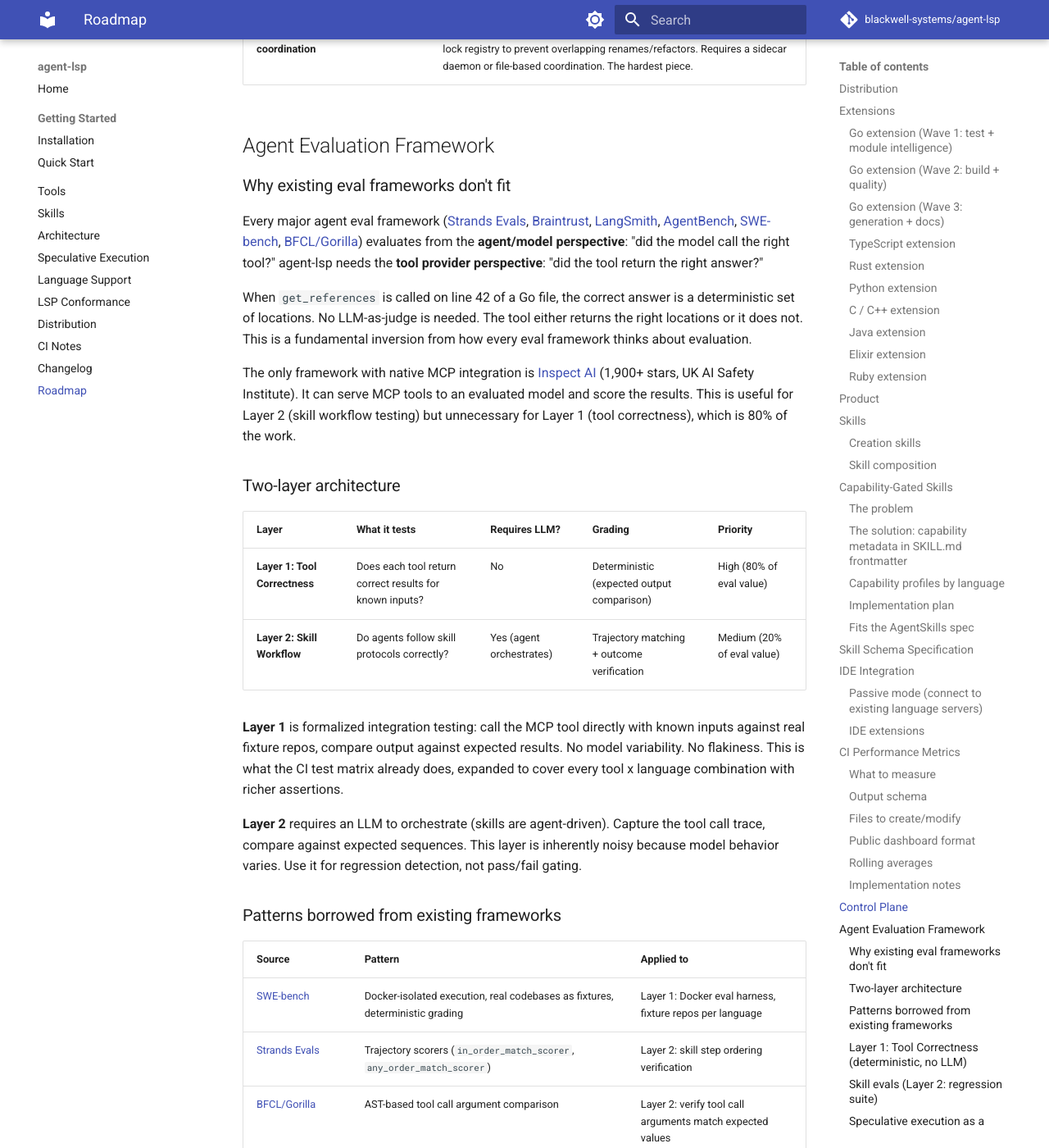
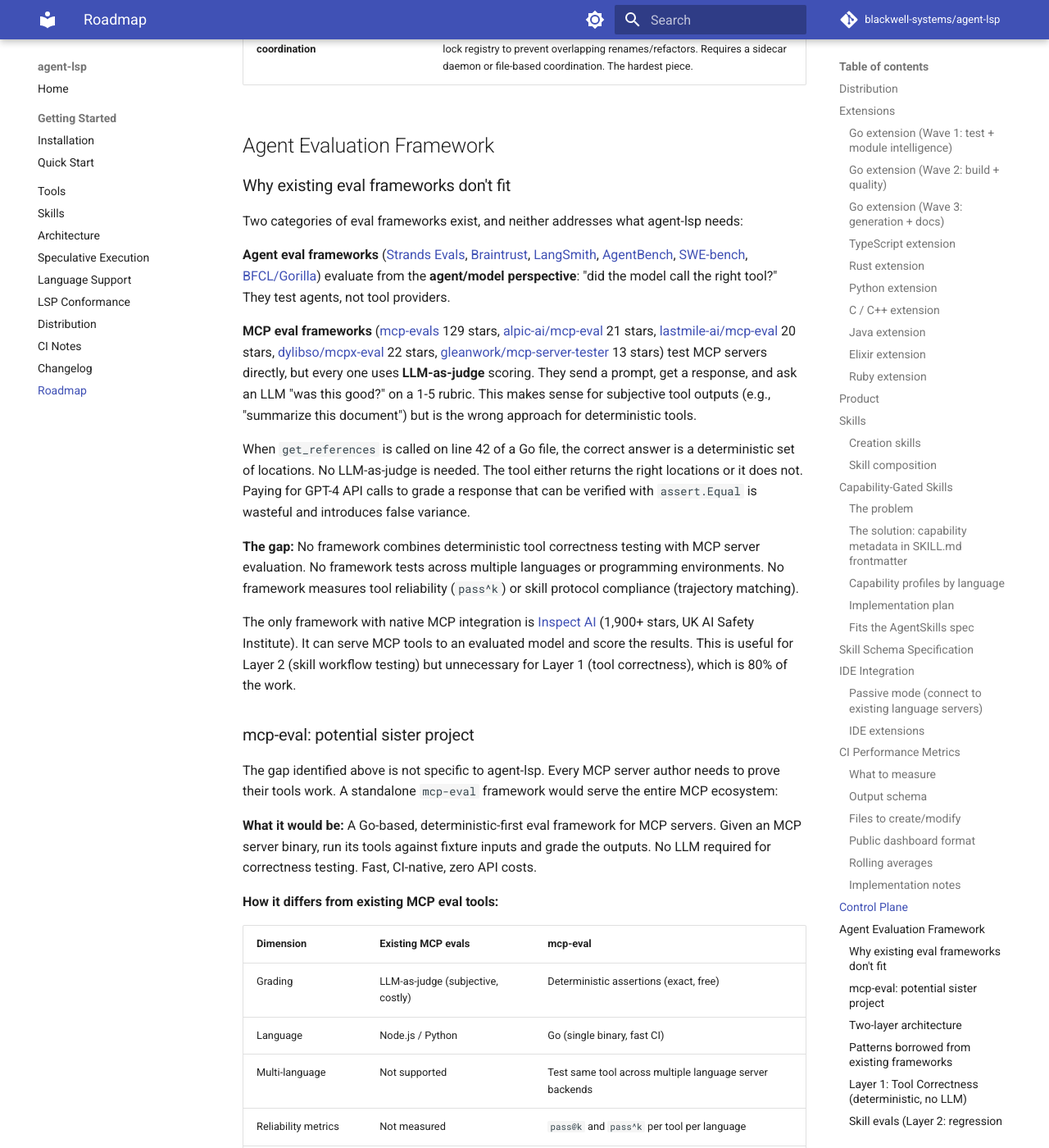
Before and after one commit to blackwell-systems/agent-lsp, an MkDocs documentation site: the page built from docs/roadmap.md, in a window 1280 px wide and 1400 px high, scrolled down 12056 px. Shown: the whole window at 82% size. Built offline with MkDocs 1.6.1 and Material for MkDocs 9.7.7, drawn with Linux system fonts in a browser that asks for light colours; comment, search, counter and statistics services are not loaded; some of the changed text lies outside the part shown.

Commit message:
docs: add MCP eval landscape analysis and mcp-eval sister project plan
Survey of existing MCP eval frameworks (mcp-evals 129★, alpic-ai 21★,
lastmile-ai 20★, etc.) shows all use LLM-as-judge. None do deterministic
tool correctness testing. Proposes mcp-eval as a standalone Go-based
framework for the MCP ecosystem: deterministic-first, multi-language,
Docker-isolated, CI-native.

````diff
--- a/docs/roadmap.md
+++ b/docs/roadmap.md
@@ -328,11 +328,50 @@
 
 ### Why existing eval frameworks don't fit
 
-Every major agent eval framework ([Strands Evals](https://github.com/strands-agents/evals), [Braintrust](https://braintrust.dev), [LangSmith](https://docs.langchain.com/langsmith), [AgentBench](https://github.com/THUDM/AgentBench), [SWE-bench](https://github.com/SWE-bench/SWE-bench), [BFCL/Gorilla](https://github.com/ShishirPatil/gorilla)) evaluates from the **agent/model perspective**: "did the model call the right tool?" agent-lsp needs the **tool provider perspective**: "did the tool return the right answer?"
+Two categories of eval frameworks exist, and neither addresses what agent-lsp needs:
 
-When `get_references` is called on line 42 of a Go file, the correct answer is a deterministic set of locations. No LLM-as-judge is needed. The tool either returns the right locations or it does not. This is a fundamental inversion from how every eval framework thinks about evaluation.
+**Agent eval frameworks** ([Strands Evals](https://github.com/strands-agents/evals), [Braintrust](https://braintrust.dev), [LangSmith](https://docs.langchain.com/langsmith), [AgentBench](https://github.com/THUDM/AgentBench), [SWE-bench](https://github.com/SWE-bench/SWE-bench), [BFCL/Gorilla](https://github.com/ShishirPatil/gorilla)) evaluate from the **agent/model perspective**: "did the model call the right tool?" They test agents, not tool providers.
+
+**MCP eval frameworks** ([mcp-evals](https://github.com/mclenhard/mcp-evals) 129 stars, [alpic-ai/mcp-eval](https://github.com/alpic-ai/mcp-eval) 21 stars, [lastmile-ai/mcp-eval](https://github.com/lastmile-ai/mcp-eval) 20 stars, [dylibso/mcpx-eval](https://github.com/dylibso/mcpx-eval) 22 stars, [gleanwork/mcp-server-tester](https://github.com/gleanwork/mcp-server-tester) 13 stars) test MCP servers directly, but every one uses **LLM-as-judge** scoring. They send a prompt, get a response, and ask an LLM "was this good?" on a 1-5 rubric. This makes sense for subjective tool outputs (e.g., "summarize this document") but is the wrong approach for deterministic tools.
+
+When `get_references` is called on line 42 of a Go file, the correct answer is a deterministic set of locations. No LLM-as-judge is needed. The tool either returns the right locations or it does not. Paying for GPT-4 API calls to grade a response that can be verified with `assert.Equal` is wasteful and introduces false variance.
+
+**The gap:** No framework combines deterministic tool correctness testing with MCP server evaluation. No framework tests across multiple languages or programming environments. No framework measures tool reliability (`pass^k`) or skill protocol compliance (trajectory matching).
 
 The only framework with native MCP integration is [Inspect AI](https://github.com/UKGovernmentBEIS/inspect_ai) (1,900+ stars, UK AI Safety Institute). It can serve MCP tools to an evaluated model and score the results. This is useful for Layer 2 (skill workflow testing) but unnecessary for Layer 1 (tool correctness), which is 80% of the work.
+
+### mcp-eval: potential sister project
+
+The gap identified above is not specific to agent-lsp. Every MCP server author needs to prove their tools work. A standalone `mcp-eval` framework would serve the entire MCP ecosystem:
+
+**What it would be:** A Go-based, deterministic-first eval framework for MCP servers. Given an MCP server binary, run its tools against fixture inputs and grade the outputs. No LLM required for correctness testing. Fast, CI-native, zero API costs.
+
+**How it differs from existing MCP eval tools:**
+
+| Dimension | Existing MCP evals | mcp-eval |
+|---|---|---|
+| Grading | LLM-as-judge (subjective, costly) | Deterministic assertions (exact, free) |
+| Language | Node.js / Python | Go (single binary, fast CI) |
+| Multi-language | Not supported | Test same tool across multiple language server backends |
+| Reliability metrics | Not measured | `pass@k` and `pass^k` per tool per language |
+| Skill/workflow testing | Not supported | Trajectory matchers for tool call ordering |
+| Docker isolation | Not supported | Per-trial container execution via existing Docker images |
+
+**Relationship to agent-lsp:** agent-lsp is the reference implementation that scores highest on mcp-eval. The eval framework validates the tool server. The tool server demonstrates the eval framework. Sister projects that feed each other.
+
+```bash
+# Evaluate any MCP server
+mcp-eval run --server "agent-lsp go:gopls" --suite evals/go/
+mcp-eval run --server "other-mcp-server" --suite evals/basic/
+
+# Cross-language matrix
+mcp-eval matrix --server "agent-lsp" --languages go,typescript,python,gleam
+
+# CI integration
+mcp-eval ci --server "agent-lsp" --threshold 95 --fail-on-regression
+```
+
+This is a separate repo (`blackwell-systems/mcp-eval`), not embedded in agent-lsp. It evaluates any MCP server, not just agent-lsp. The open-source framing positions it as infrastructure for the MCP ecosystem.
 
 ### Two-layer architecture
 
````
